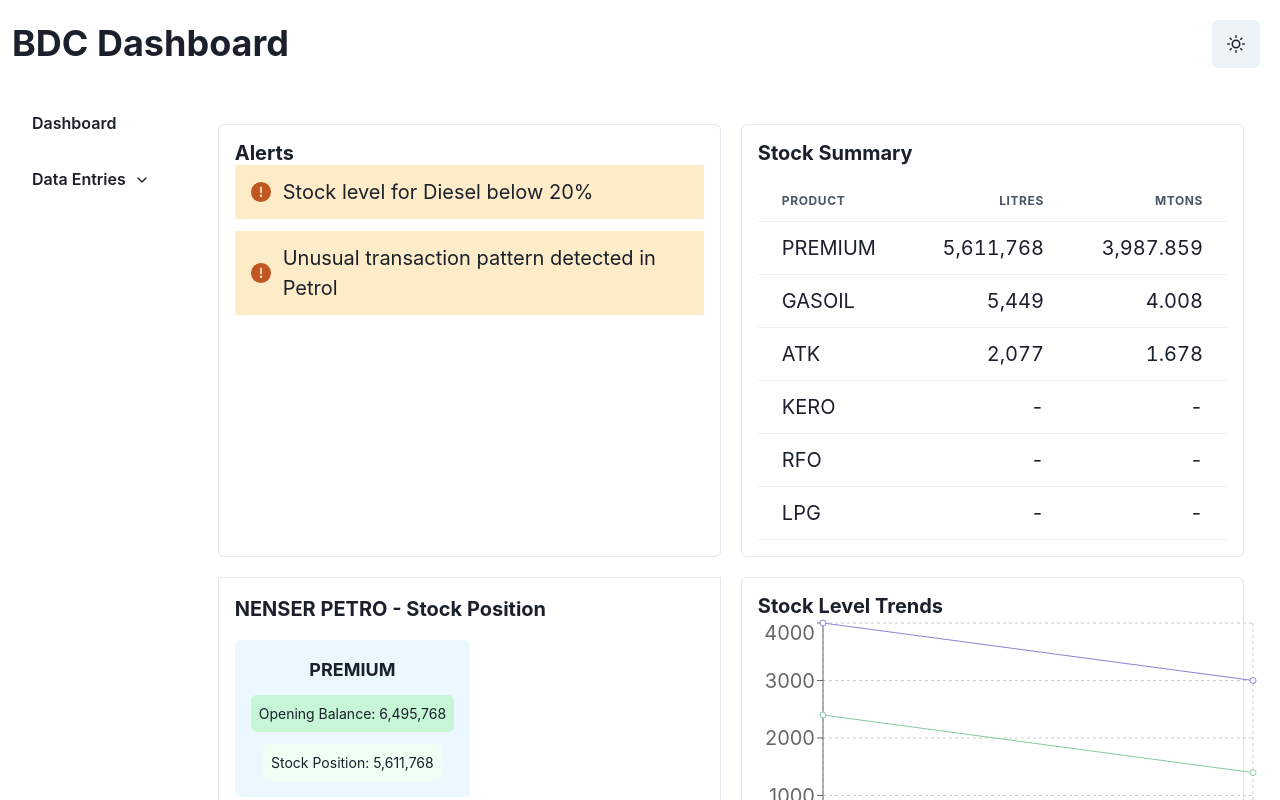
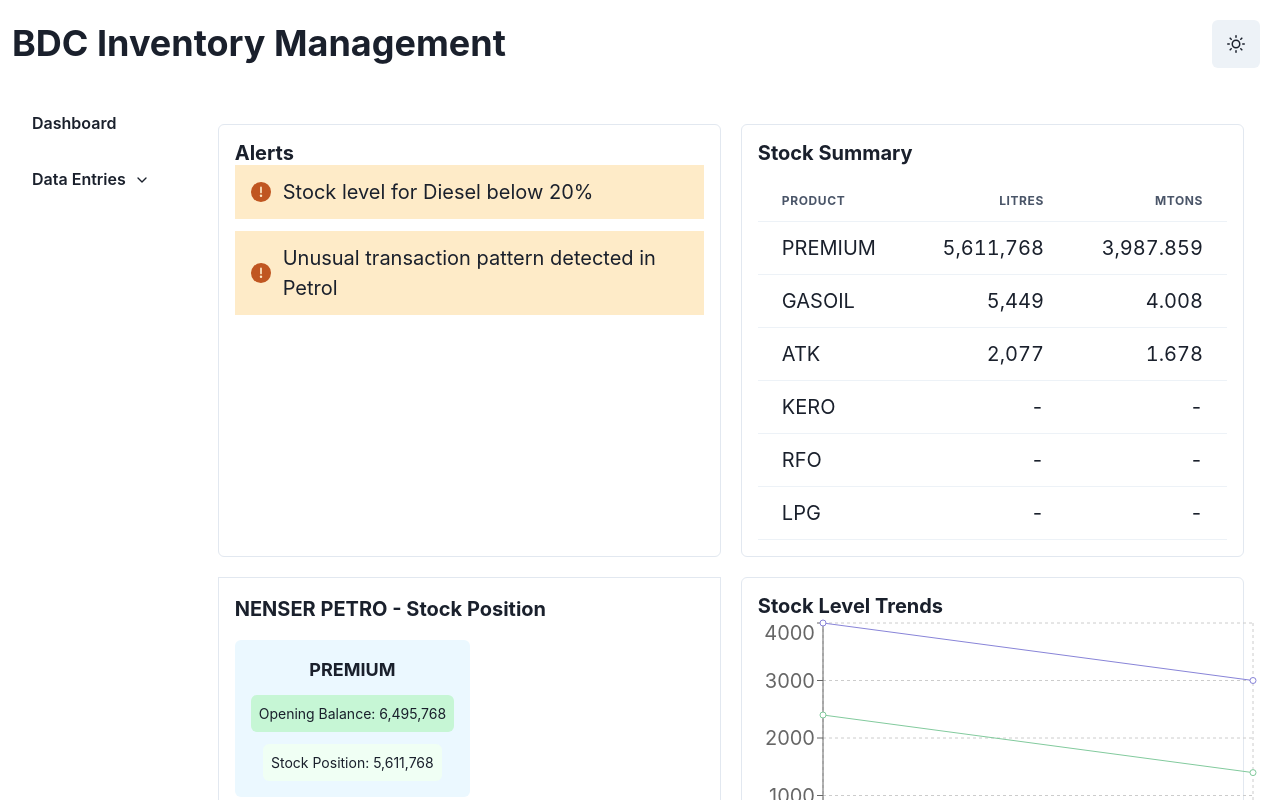
Before and after one commit to princedevcay/bdc-dashboard, a React (Vite) app: page / in a window 1280 px wide. Shown: the top 800 px of the page. Built offline with nearby package versions, Linux system fonts and the light colour scheme.

Commit message:
First Build

```diff
--- a/src/App.jsx
+++ b/src/App.jsx
@@ -48,7 +48,7 @@
             <Drawer placement={placement} onClose={onClose} isOpen={isOpen}>
               <DrawerOverlay />
               <DrawerContent>
-                <DrawerHeader borderBottomWidth="1px">BDC Dashboard</DrawerHeader>
+                <DrawerHeader borderBottomWidth="1px">BDC Inventory Management</DrawerHeader>
                 <DrawerBody>
                   <VStack align="flex-start">
                     <Link to="/"><Button variant="ghost">Dashboard</Button></Link>
@@ -67,7 +67,7 @@
             </Drawer>
 
             <Flex justifyContent="space-between" alignItems="center" p={3} display={{ base: 'none', md: 'flex' }}>
-              <Heading as="h1">BDC Dashboard</Heading>
+              <Heading as="h1">BDC Inventory Management</Heading>
               <HStack>
                 <IconButton
                   aria-label="Toggle Dark Mode"
```
